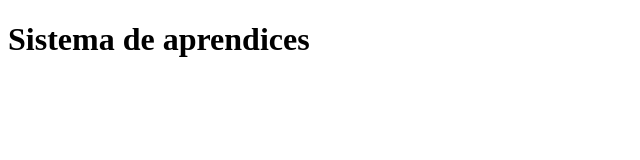
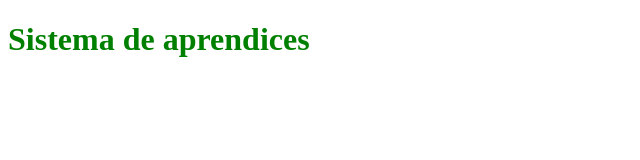
Before and after one commit to Kamehouse23/proyecto_adso, a plain HTML site: page index.html in a window 1280 px wide. Shown: the whole page, without its empty margins (0-640 px from the left). Drawn offline with Linux system fonts and the light colour scheme.

Commit message:
Update index.html

```diff
--- a/index.html
+++ b/index.html
@@ -4,6 +4,6 @@
  <title>Proyecto ADSO</title>
 </head>
 <body>
- <h1>Sistema de aprendices</h1>
+ <h1 style="color:green;">Sistema de aprendices</h1>
 </body>
 </html>
```
